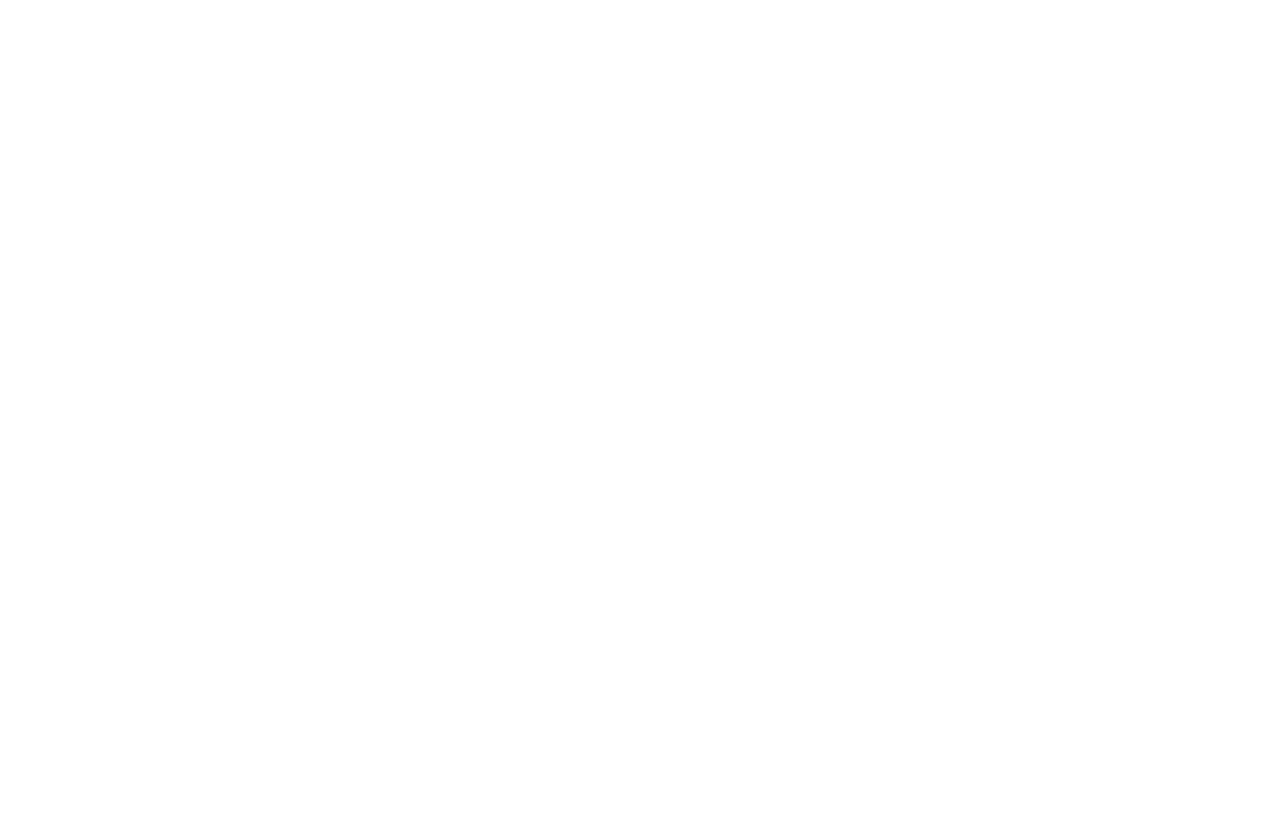
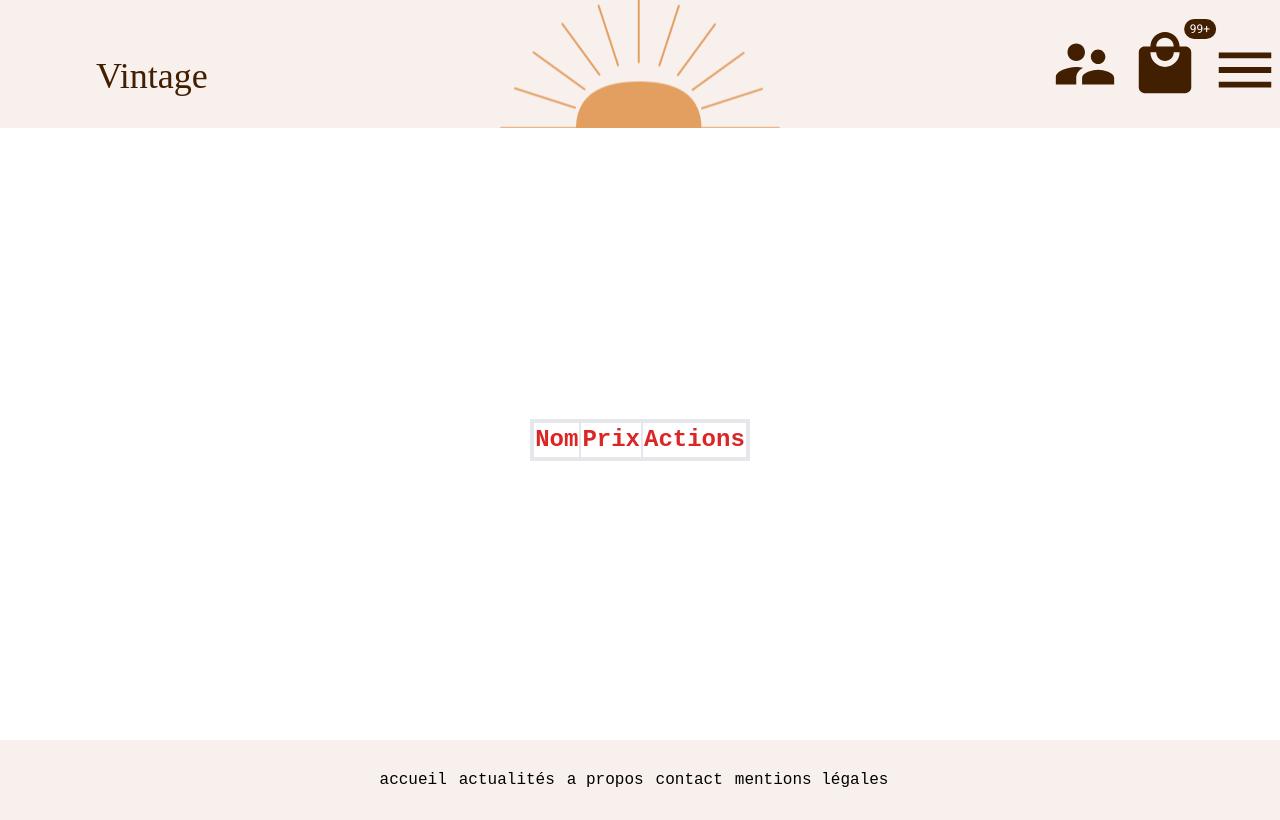
Before and after one commit to adatechschool/projet-collectif---vente-de-meubles-vintage_project, a React (Vite) app in the folder front/: page /modif/1 in a window 1280 px wide. Before the commit this address had no page. Built offline with nearby package versions, Linux system fonts and the light colour scheme; a web font is replaced by a local one.

Commit message:
utilisation requete GET id meuble après click modif

```diff
--- a/front/src/App.jsx
+++ b/front/src/App.jsx
@@ -5,6 +5,7 @@
 import Panier from "./pages/Panier/Panier";
 import Produit from "./pages/Produit/Produit";
 import Signup from "./pages/Signup/signup";
+import ModifAdmin from "./pages/ModifAdmin/ModifAdmin";
 import './App.css'
 
 function App() {
@@ -19,6 +20,7 @@
       <Route path="/produit/:id" element={<Produit/>}/>
       <Route path="/panier" element={<Panier/>}/>
       <Route path="/signup" element={<Signup/>}/>
+      <Route path="/modif/:id" element={<ModifAdmin/>}/>
     </Routes>
     </BrowserRouter>
   )
--- /dev/null
+++ b/front/src/composants/Table/ModifTable.jsx
@@ -0,0 +1,62 @@
+import { useLocation} from 'react-router-dom';
+import {  useEffect, useState} from 'react';
+const port=import.meta.env.VITE_PORT
+
+
+function ModifTable(){
+    const location=useLocation()
+    console.log(location)
+    const idTab= location.pathname.split('/')[2]
+    console.log(idTab)
+
+    const [produitDetail, setproduitDetail] = useState({});
+
+
+    useEffect(() => {
+    fetchData();
+    }, []);
+
+    const fetchData = async () => {
+
+    try {
+      const response = await fetch(`http://localhost:${port}/meubles/${idTab}`);
+      const jsonData = await response.json();
+
+      console.log(jsonData);
+      setproduitDetail(jsonData);
+    } catch (error) {
+      console.log("Error:", error);
+    }
+  };
+
+
+    // let navigate=useNavigate()
+    return(
+
+    <div className='flex flex-col justify-around items-center min-h-[75vh] mt-3'>
+        <table className='border-4 table-auto mx-auto'>
+            <thead className="text-red-600">
+                <tr>
+                    <th className='border-2 text-2xl'>Nom</th>
+                    <th className='border-2 text-2xl'>Prix</th>
+                    <th className='border-2 text-2xl'>Actions</th>
+                </tr>
+            </thead>
+            {/* <tbody className='border-4'>
+                <tr key={data.id} className="border-2">
+                    <td className='px-2'>{data.titre}</td>
+                    <td className='border-2 px-2'>{data.prix} €</td>
+                    <td className='flex mx-2 my-auto'>
+                        <div className="ml-2">
+                            <button onClick ={() => {navigate(`/admin/${el.id}`)}}>valider</button>
+                        </div>
+                    </td>
+                </tr>
+            </tbody> */}
+        </table>
+    </div>
+    )
+}
+
+
+export default ModifTable
--- /dev/null
+++ b/front/src/pages/ModifAdmin/ModifAdmin.jsx
@@ -0,0 +1,19 @@
+import Navbar from '../../composants/Navbar/Navbar';
+import Footer from '../../composants/Footer/Footer'
+import ModifTable from '../../composants/Table/modifTable'
+
+
+function modificationMeuble () {
+    // let navigate = useNavigate()
+
+    return(
+        <div>
+            <Navbar/>
+            <ModifTable/>
+            <Footer/>
+        </div>
+    )
+}
+
+
+export default modificationMeuble
```
Also changed, not shown: 1 other file (tests, documents, lock files or other folders).
